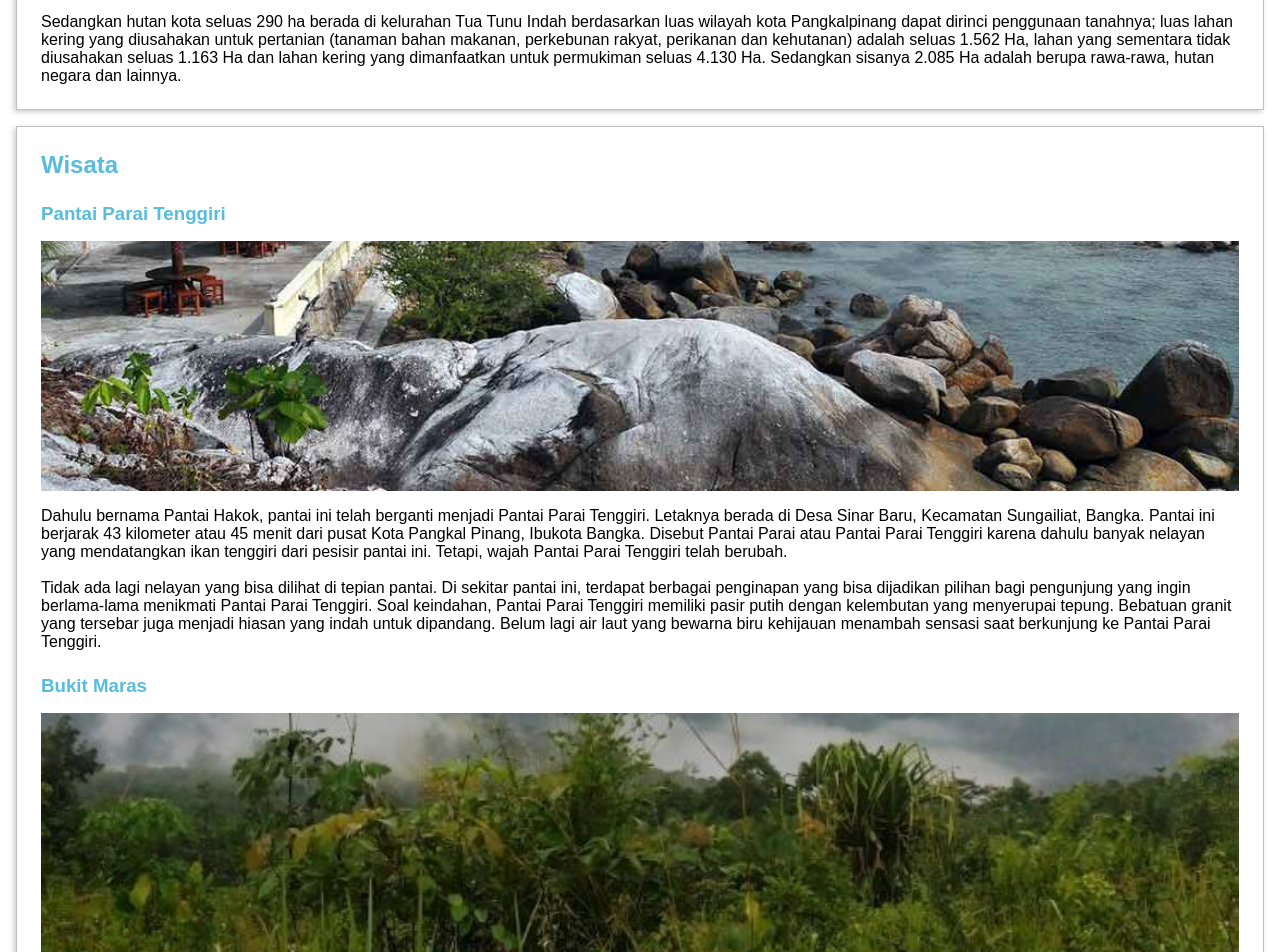
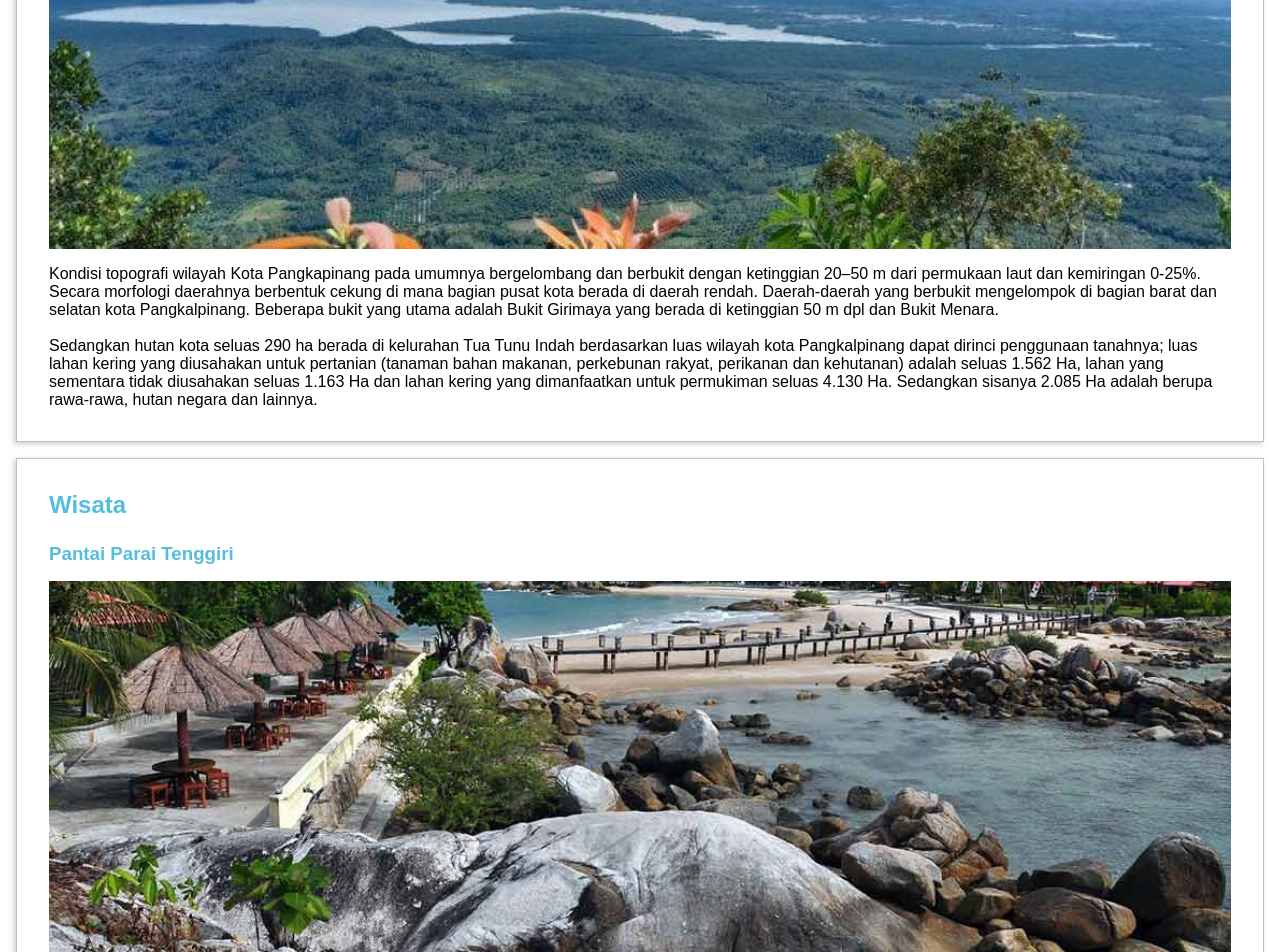
Before and after one commit to andiyulianto21/web-dasar-dicoding, a plain HTML site: page index.html in a window 1280 px wide. Shown: the part 1260-2212 px from the top of the page. Drawn offline with Linux system fonts and the light colour scheme.

Commit message:
perbaikan image repetitive css

```diff
--- a/style.css
+++ b/style.css
@@ -11,42 +11,30 @@ body {
 
 .img {
     margin: 1em 0;
-}
-
-.img.pangkalpinang {
     width: 100%;
-    height: 250px;
-    background-image: url("img/jembatan-pkp.jpg");
-    background-position: bottom;
+    height: 400px;
     background-size: cover;
     background-repeat: no-repeat;
 }
 
+.img.pangkalpinang {
+    background-image: url("img/jembatan-pkp.jpg");
+    background-position: bottom;
+}
+
 .img.geografis {
-    width: 100%;
-    height: 250px;
     background-image: url("img/geografis-bukit.jpg");
     background-position: bottom;
-    background-size: cover;
-    background-repeat: no-repeat;
 }
 
 .img.wisata-parai {
-    width: 100%;
-    height: 250px;
     background-image: url("img/pantai-parai-tenggiri.jpg");
     background-position: bottom;
-    background-size: cover;
-    background-repeat: no-repeat;
 }
 
 .img.wisata-maras {
-    width: 100%;
-    height: 250px;
     background-image: url("img/bukit-maras-bangka.jpg");
     background-position: bottom;
-    background-size: cover;
-    background-repeat: no-repeat;
 }
 
 h2, h3 {
@@ -106,13 +94,13 @@ ul li a:hover {
 }
 
 .profile img {
-    width: 25%;
+    width: 20%;
 }
 
 /* MAIN */
 main article, aside .profile {
     margin: 1em;
-    padding: 1.5em;
+    padding: 2em;
     border: 1px solid rgba(128, 128, 128, .5);
     box-shadow: -2px 2px 5px rgba(128, 128, 128, .4);
 
```
